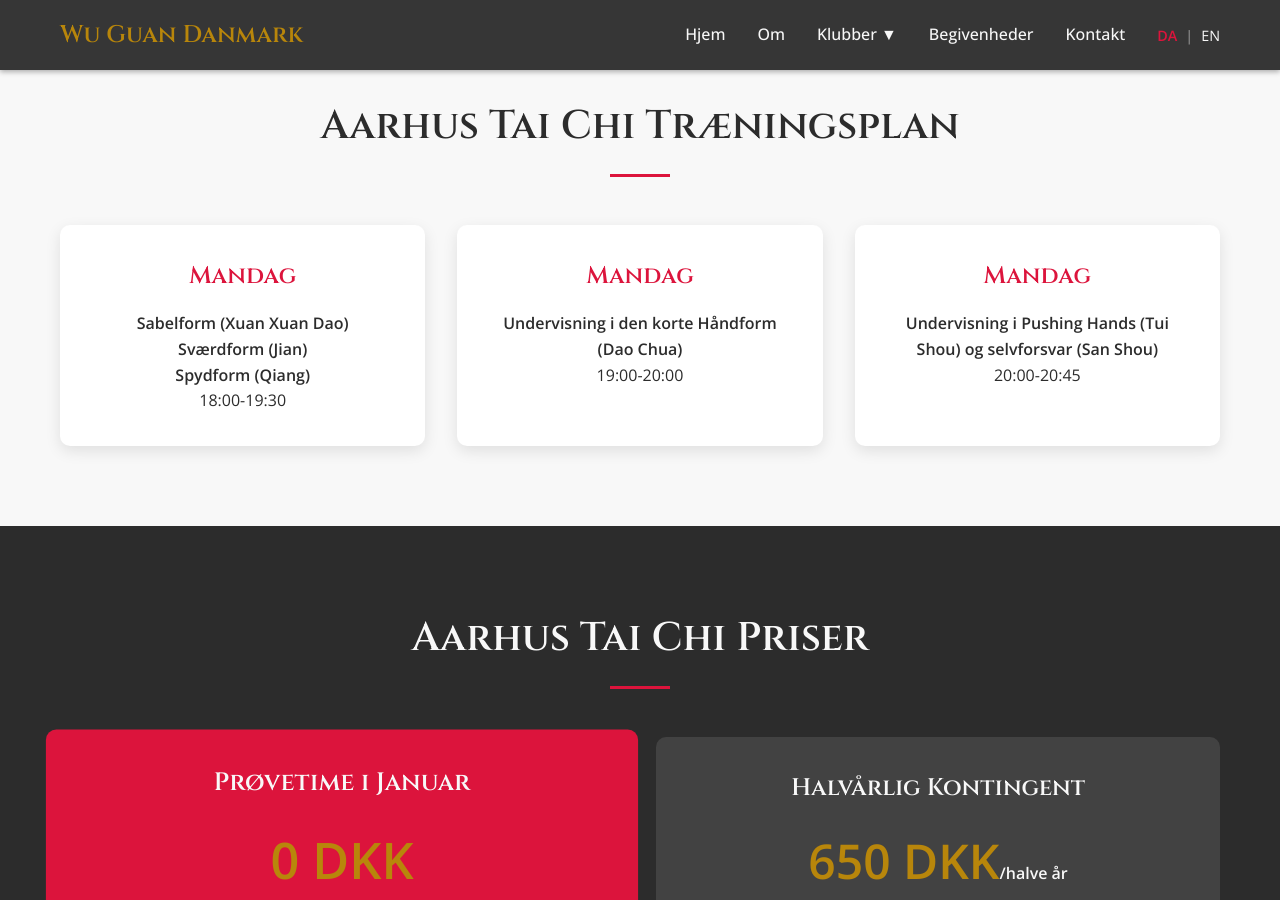
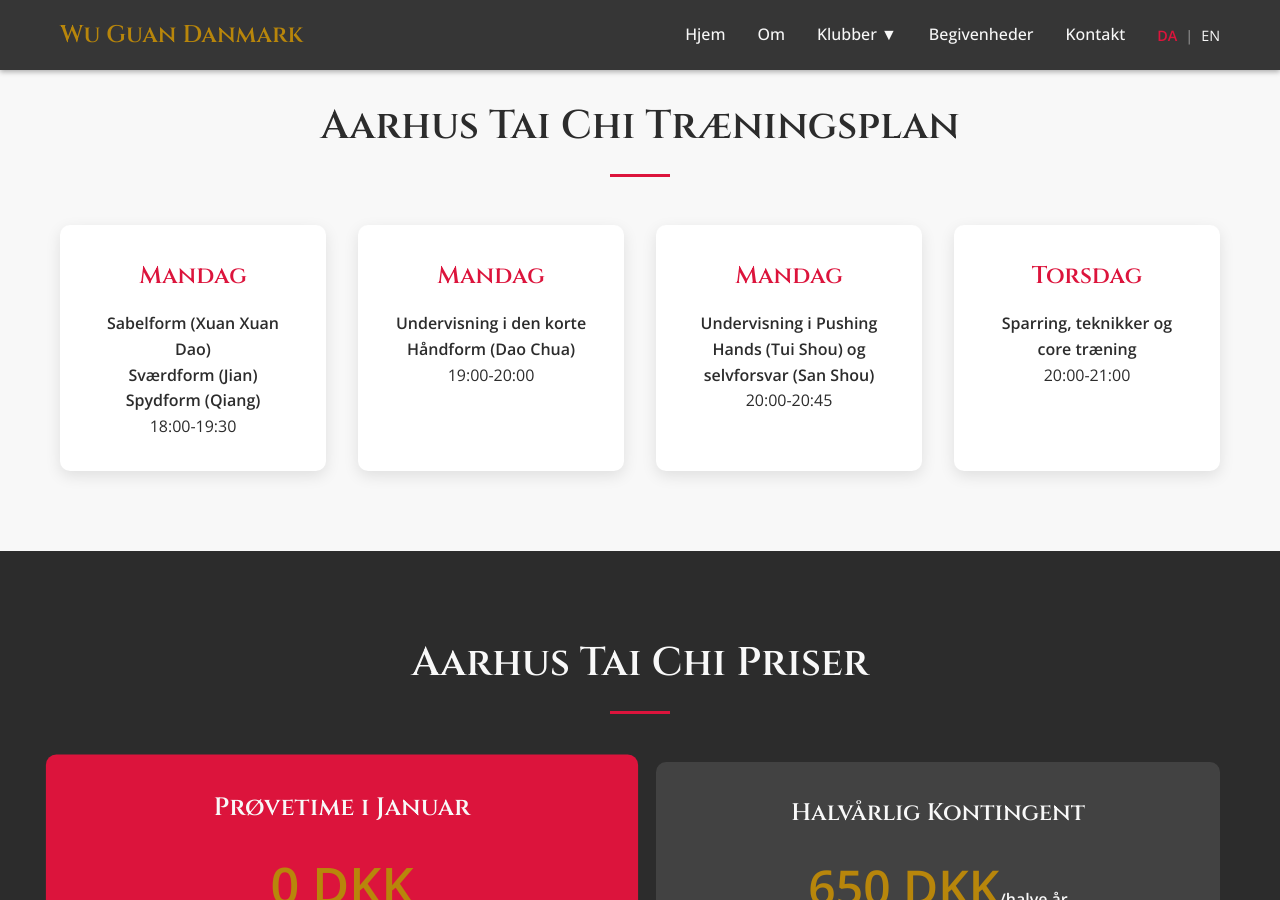
Before and after one commit to miniwolf/miniwolf.github.io, a Jekyll site: the page built from da/aarhus.html, in a window 1280 px wide and 900 px high, scrolled down 3191 px. Built offline with Jekyll 4.4.1, drawn with Linux system fonts in a browser that asks for light colours.

Commit message:
Added training day for Aarhus + updated address reference.

```diff
--- a/_layouts/home.html
+++ b/_layouts/home.html
@@ -142,7 +142,7 @@ layout: default
                 </div>
                 <div class="location-card">
                     <h3>{{ t.home.aarhus_club }}</h3>
-                    <p class="address">📍 Gymnastikssalen på Center 10, <br> Høgevej 27F, 8210 Aarhus V</p>
+                    <p class="address">📍 Gymnastiksalen, Frydenlundhuset, <br> Høgevej 27A, 8210 Aarhus V</p>
                     <p class="phone-number">📞 +45 60162154</p>
                     <p class="email">✉️ ptcc.aarhus@gmail.com</p>
                     <a href="aarhus/" class="btn btn-secondary">{{ t.home.visit_aarhus }}</a>
--- a/da/aarhus.html
+++ b/da/aarhus.html
@@ -44,6 +44,10 @@ classes:
   - day: Mandag
     description: Undervisning i Pushing Hands (Tui Shou) og selvforsvar (San Shou)
     time: 20:00-20:45
+  - day: Torsdag
+    description: Sparring, teknikker og core træning
+    time: 20:00-21:00
+
 
 # Bruges til at generere interesser til kontaktformularen
 interests:
--- a/en/aarhus.html
+++ b/en/aarhus.html
@@ -44,6 +44,9 @@ classes:
   - day: Monday
     description: Instruction in Pushing Hands (Tui Shou) and self-defense (San Shou)
     time: 20:00-20:45
+  - day: Thursday
+    description: Sparring, techniques and core training
+    time: 20:00-21:00
 
 # Used to generate interests in the contact form
 interests:
```
